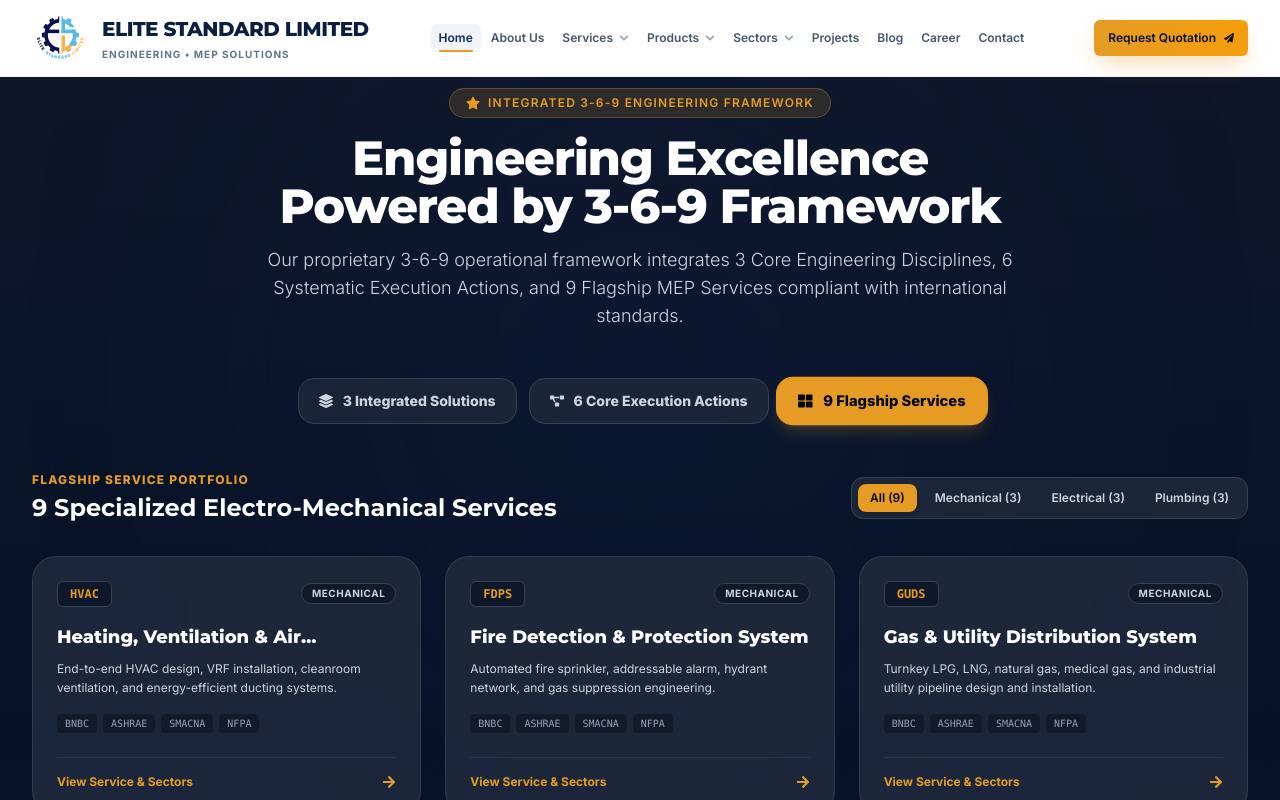
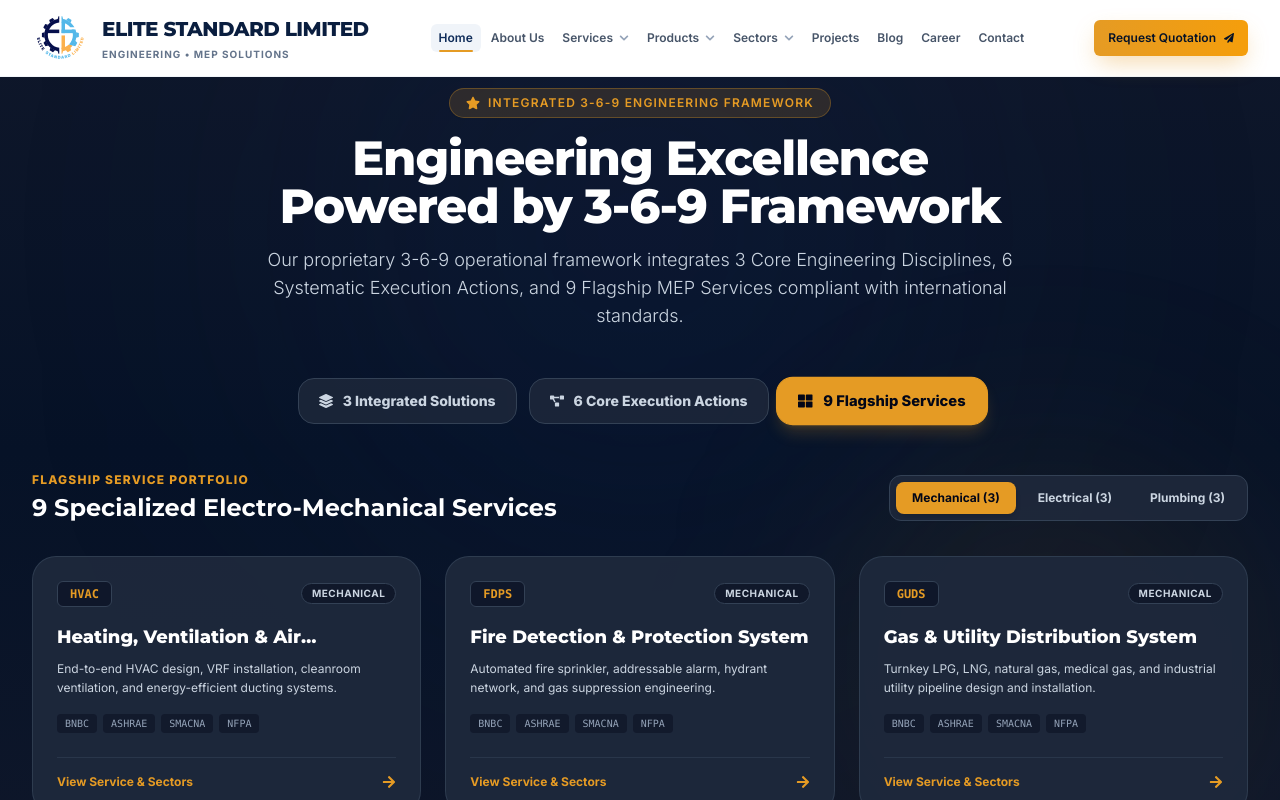
Before and after one commit to mardy-technology-ltd/elite-standard-frontend, a Next.js app: page / in a window 1280 px wide. Both pictures are taken after a click on the button "9 Flagship Services". Shown: the part 1688-2488 px from the top of the page. Built offline with nearby package versions, Linux system fonts and the light colour scheme.

Commit message:
feat: remove All tab from 9 Flagship Services, default to Mechanical, and add smooth Framer Motion sliding pill transition

```diff
--- a/src/components/home/Framework369.tsx
+++ b/src/components/home/Framework369.tsx
@@ -25,10 +25,10 @@
 
 export default function Framework369() {
   const [activeFrameworkTab, setActiveFrameworkTab] = useState<"solutions" | "actions" | "services">("solutions");
-  const [activeCategory, setActiveCategory] = useState<"all" | "mechanical" | "electrical" | "plumbing">("all");
+  const [activeCategory, setActiveCategory] = useState<"mechanical" | "electrical" | "plumbing">("mechanical");
 
   const filteredServices = servicesData.filter(
-    (service) => activeCategory === "all" || service.category === activeCategory
+    (service) => service.category === activeCategory
   );
 
   const getSolutionIcon = (iconName: string) => {
@@ -331,10 +331,9 @@
                   </h3>
                 </div>
 
-                <div className="flex flex-wrap gap-1.5 bg-slate-800/90 p-1.5 rounded-xl border border-slate-700">
+                <div className="flex flex-wrap gap-1.5 bg-slate-800/90 p-1.5 rounded-xl border border-slate-700 relative">
                   {(
                     [
-                      { id: "all", label: "All (9)" },
                       { id: "mechanical", label: "Mechanical (3)" },
                       { id: "electrical", label: "Electrical (3)" },
                       { id: "plumbing", label: "Plumbing (3)" },
@@ -343,28 +342,42 @@
                     <button
                       key={tab.id}
                       onClick={() => setActiveCategory(tab.id)}
-                      className={`px-3 py-1.5 rounded-lg text-xs font-semibold transition-all duration-200 ${
+                      className={`relative px-4 py-2 rounded-lg text-xs font-bold transition-colors duration-200 ${
                         activeCategory === tab.id
-                          ? "bg-accent text-slate-950 font-bold shadow-md"
-                          : "text-slate-300 hover:text-white hover:bg-slate-700/60"
+                          ? "text-slate-950"
+                          : "text-slate-300 hover:text-white"
                       }`}
                     >
-                      {tab.label}
+                      {activeCategory === tab.id && (
+                        <motion.span
+                          layoutId="categoryActivePill"
+                          transition={{ type: "spring", stiffness: 500, damping: 35 }}
+                          className="absolute inset-0 bg-accent rounded-lg shadow-md -z-0"
+                        />
+                      )}
+                      <span className="relative z-10">{tab.label}</span>
                     </button>
                   ))}
                 </div>
               </div>
 
-              <div className="grid grid-cols-1 md:grid-cols-2 lg:grid-cols-3 gap-6">
+              <motion.div
+                key={activeCategory}
+                initial={{ opacity: 0, y: 20, scale: 0.98 }}
+                animate={{ opacity: 1, y: 0, scale: 1 }}
+                exit={{ opacity: 0, y: -20, scale: 0.98 }}
+                transition={{ duration: 0.35, ease: "easeOut" }}
+                className="grid grid-cols-1 md:grid-cols-2 lg:grid-cols-3 gap-6"
+              >
                 <AnimatePresence mode="popLayout">
                   {filteredServices.map((service, idx) => (
                     <ThreeDCard key={service.id} maxTilt={6} className="h-full">
                       <motion.div
                         layout
-                        initial={{ opacity: 0, y: 20 }}
-                        animate={{ opacity: 1, y: 0 }}
-                        exit={{ opacity: 0, scale: 0.95 }}
-                        transition={{ duration: 0.3, delay: idx * 0.05 }}
+                        initial={{ opacity: 0, y: 25, scale: 0.92 }}
+                        animate={{ opacity: 1, y: 0, scale: 1 }}
+                        exit={{ opacity: 0, y: -20, scale: 0.92 }}
+                        transition={{ duration: 0.35, delay: idx * 0.08, ease: "easeOut" }}
                         className="h-full bg-slate-800/95 border border-slate-700/80 rounded-3xl p-6 hover:border-slate-600 hover:shadow-xl transition-all duration-300 flex flex-col justify-between group"
                       >
                         <div>
@@ -404,7 +417,7 @@
                     </ThreeDCard>
                   ))}
                 </AnimatePresence>
-              </div>
+              </motion.div>
             </motion.div>
           )}
         </AnimatePresence>
```
